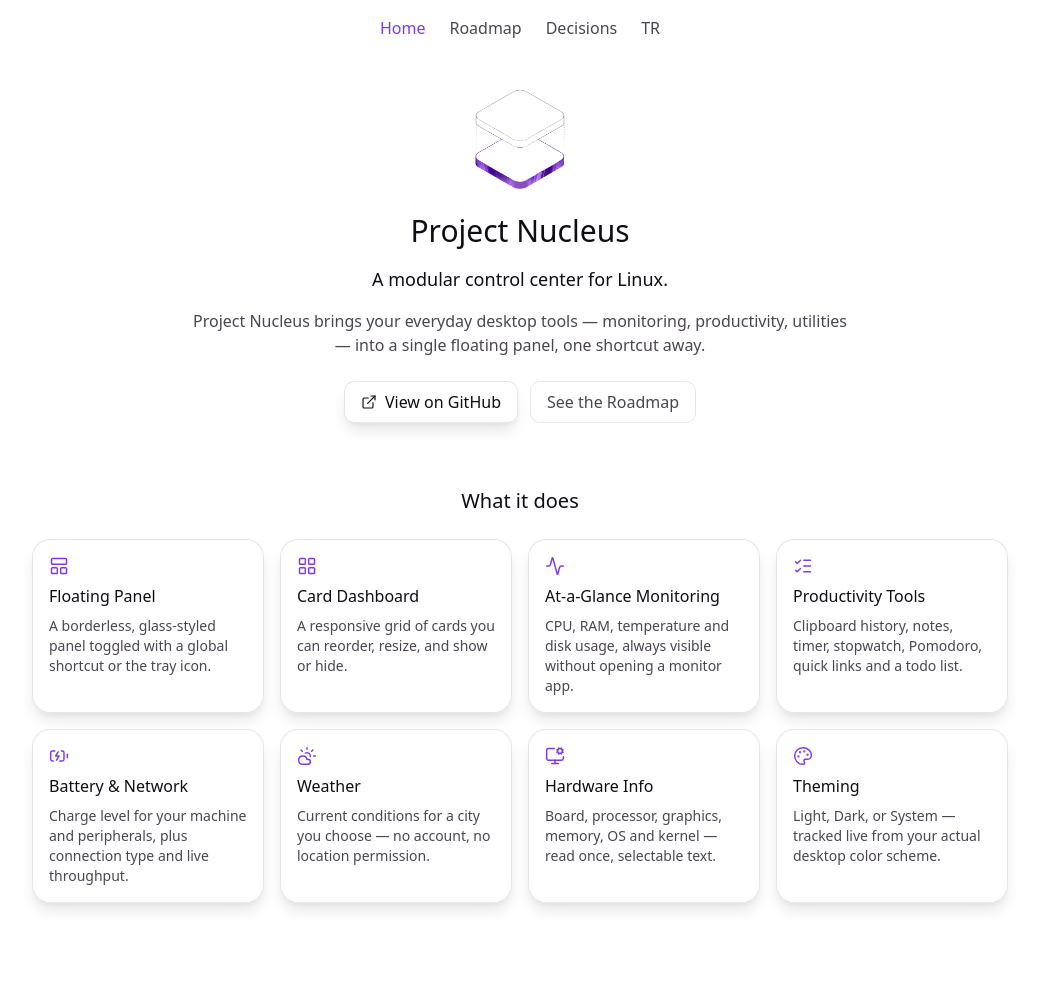
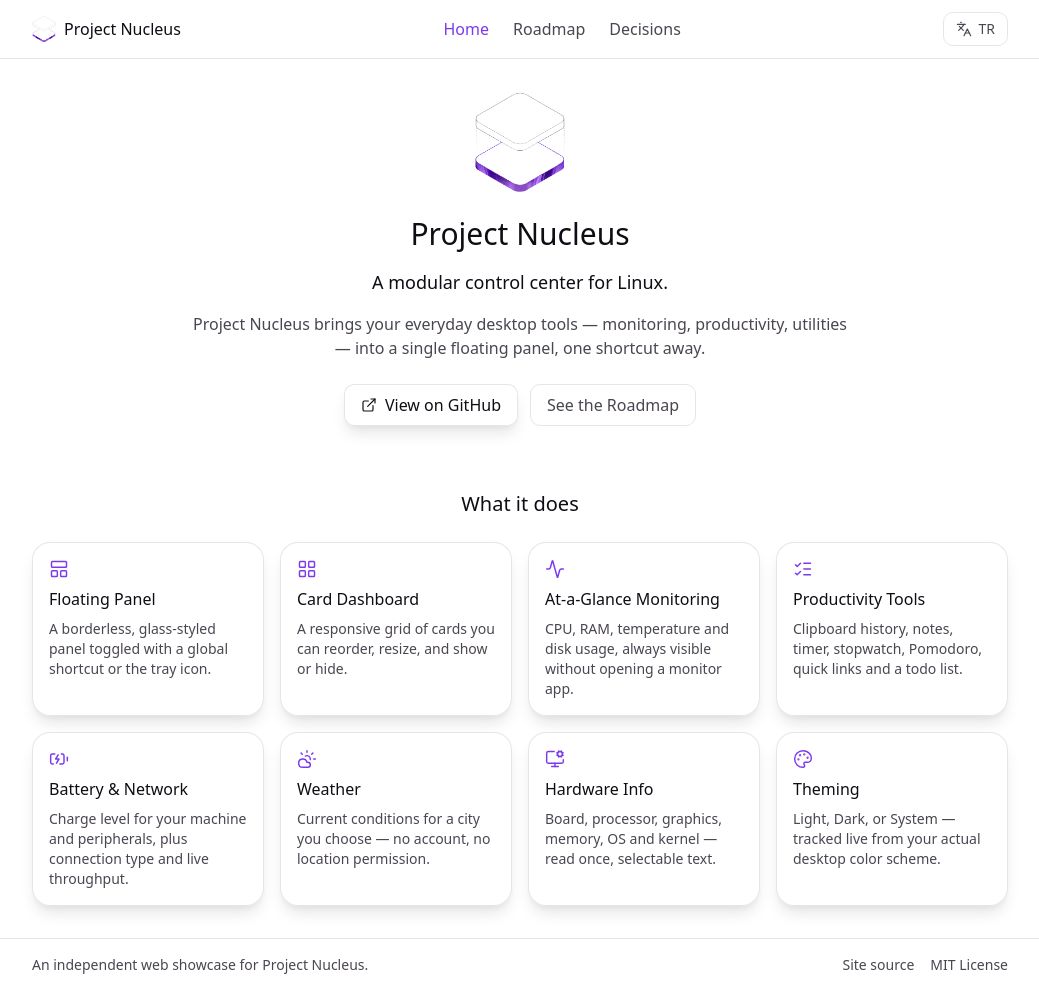
Before and after one commit to gokcank/Nucleus, a React (Vite) app: page / in a window 1280 px wide. Shown: the whole page, without its empty margins (120-1159 px from the left). Before the commit the page ends 935 px from the top, so only its background shows below. Built offline with nearby package versions, Linux system fonts and the light colour scheme.

Commit message:
Add sticky Nav and Footer, fix GitHub CTA pointing to wrong repo

```diff
--- a/src/App.tsx
+++ b/src/App.tsx
@@ -1,34 +1,9 @@
-import { Link, useRoute } from './router/Router'
-import { useI18n } from './i18n/I18nContext'
+import { useRoute } from './router/Router'
+import { Nav } from './components/Nav'
+import { Footer } from './components/Footer'
 import { Home } from './pages/Home'
 import { Roadmap } from './pages/Roadmap'
 import { Decisions } from './pages/Decisions'
-
-function Nav() {
-  const { path } = useRoute()
-  const { lang, setLang, t } = useI18n()
-
-  const navLink = (to: string, label: string) => (
-    <Link to={to} className={path === to ? 'text-accent' : 'text-text'}>
-      {label}
-    </Link>
-  )
-
-  return (
-    <nav className="flex items-center justify-center gap-6 p-4">
-      {navLink('/', t('nav.home'))}
-      {navLink('/roadmap', t('nav.roadmap'))}
-      {navLink('/decisions', t('nav.decisions'))}
-      <button
-        type="button"
-        onClick={() => setLang(lang === 'en' ? 'tr' : 'en')}
-        className="text-text"
-      >
-        {lang === 'en' ? 'TR' : 'EN'}
-      </button>
-    </nav>
-  )
-}
 
 function App() {
   const { path } = useRoute()
@@ -40,7 +15,8 @@
   return (
     <div className="min-h-svh flex flex-col">
       <Nav />
-      <div className="flex-1 flex flex-col items-center">{page}</div>
+      <main className="flex-1 flex flex-col items-center">{page}</main>
+      <Footer />
     </div>
   )
 }
--- /dev/null
+++ b/src/components/Footer.tsx
@@ -0,0 +1,24 @@
+import { useI18n } from '../i18n/I18nContext'
+
+const SITE_REPO_URL = 'https://github.com/gokcank/NucleusWeb'
+const LICENSE_URL = 'https://github.com/gokcank/ProjectNucleus/blob/main/LICENSE'
+
+export function Footer() {
+  const { t } = useI18n()
+
+  return (
+    <footer className="border-t border-border">
+      <div className="max-w-5xl mx-auto px-6 py-4 flex flex-wrap items-center justify-between gap-3 text-sm text-text">
+        <p>{t('footer.tagline')}</p>
+        <div className="flex items-center gap-4">
+          <a href={SITE_REPO_URL} target="_blank" rel="noreferrer" className="hover:text-heading transition-colors duration-150">
+            {t('footer.source')}
+          </a>
+          <a href={LICENSE_URL} target="_blank" rel="noreferrer" className="hover:text-heading transition-colors duration-150">
+            {t('footer.license')}
+          </a>
+        </div>
+      </div>
+    </footer>
+  )
+}
--- /dev/null
+++ b/src/components/Nav.tsx
@@ -0,0 +1,49 @@
+import { Languages } from 'lucide-react'
+import { Link, useRoute } from '../router/Router'
+import { useI18n } from '../i18n/I18nContext'
+import heroImg from '../assets/hero.png'
+
+export function Nav() {
+  const { path } = useRoute()
+  const { lang, setLang, t } = useI18n()
+
+  const navLink = (to: string, label: string) => (
+    <Link
+      to={to}
+      className={
+        path === to
+          ? 'text-accent font-medium'
+          : 'text-text hover:text-heading transition-colors duration-150'
+      }
+    >
+      {label}
+    </Link>
+  )
+
+  return (
+    <header className="sticky top-0 z-10 bg-surface backdrop-blur-[16px] border-b border-border">
+      <div className="max-w-5xl mx-auto px-4 sm:px-6 py-3 flex flex-wrap items-center justify-between gap-x-4 gap-y-2">
+        <Link to="/" className="flex items-center gap-2 text-heading shrink-0">
+          <img src={heroImg} alt="" width={24} height={25} />
+          <span className="font-medium hidden sm:inline">Project Nucleus</span>
+        </Link>
+
+        <nav className="flex items-center gap-4 sm:gap-6 order-3 sm:order-none w-full sm:w-auto justify-center sm:justify-start">
+          {navLink('/', t('nav.home'))}
+          {navLink('/roadmap', t('nav.roadmap'))}
+          {navLink('/decisions', t('nav.decisions'))}
+        </nav>
+
+        <button
+          type="button"
+          onClick={() => setLang(lang === 'en' ? 'tr' : 'en')}
+          aria-label={t('nav.language')}
+          className="flex items-center gap-1.5 rounded-btn border border-border px-3 py-1.5 text-sm text-text hover:text-heading transition-colors duration-150 shrink-0"
+        >
+          <Languages size={16} strokeWidth={1.75} aria-hidden="true" />
+          {lang === 'en' ? 'TR' : 'EN'}
+        </button>
+      </div>
+    </header>
+  )
+}
--- a/src/i18n/translations.ts
+++ b/src/i18n/translations.ts
@@ -5,6 +5,11 @@
     'nav.home': 'Home',
     'nav.roadmap': 'Roadmap',
     'nav.decisions': 'Decisions',
+    'nav.language': 'Switch language',
+
+    'footer.tagline': 'An independent web showcase for Project Nucleus.',
+    'footer.source': 'Site source',
+    'footer.license': 'MIT License',
 
     'home.title': 'Project Nucleus',
     'home.subtitle': 'A modular control center for Linux.',
@@ -44,6 +49,11 @@
     'nav.home': 'Ana Sayfa',
     'nav.roadmap': 'Yol Haritası',
     'nav.decisions': 'Kararlar',
+    'nav.language': 'Dili değiştir',
+
+    'footer.tagline': "Project Nucleus için bağımsız bir web vitrini.",
+    'footer.source': 'Site kaynak kodu',
+    'footer.license': 'MIT Lisansı',
 
     'home.title': 'Project Nucleus',
     'home.subtitle': 'Linux için modüler bir kontrol merkezi.',
--- a/src/pages/Home.tsx
+++ b/src/pages/Home.tsx
@@ -15,7 +15,7 @@
 import { Link } from '../router/Router'
 import heroImg from '../assets/hero.png'
 
-const REPO_URL = 'https://github.com/gokcank/NucleusWeb'
+const REPO_URL = 'https://github.com/gokcank/ProjectNucleus'
 
 const features: { icon: LucideIcon; titleKey: TranslationKey; descKey: TranslationKey }[] = [
   { icon: LayoutPanelTop, titleKey: 'feature.panel.title', descKey: 'feature.panel.desc' },
```
Also changed, not shown: 1 other file (tests, documents, lock files or other folders).
